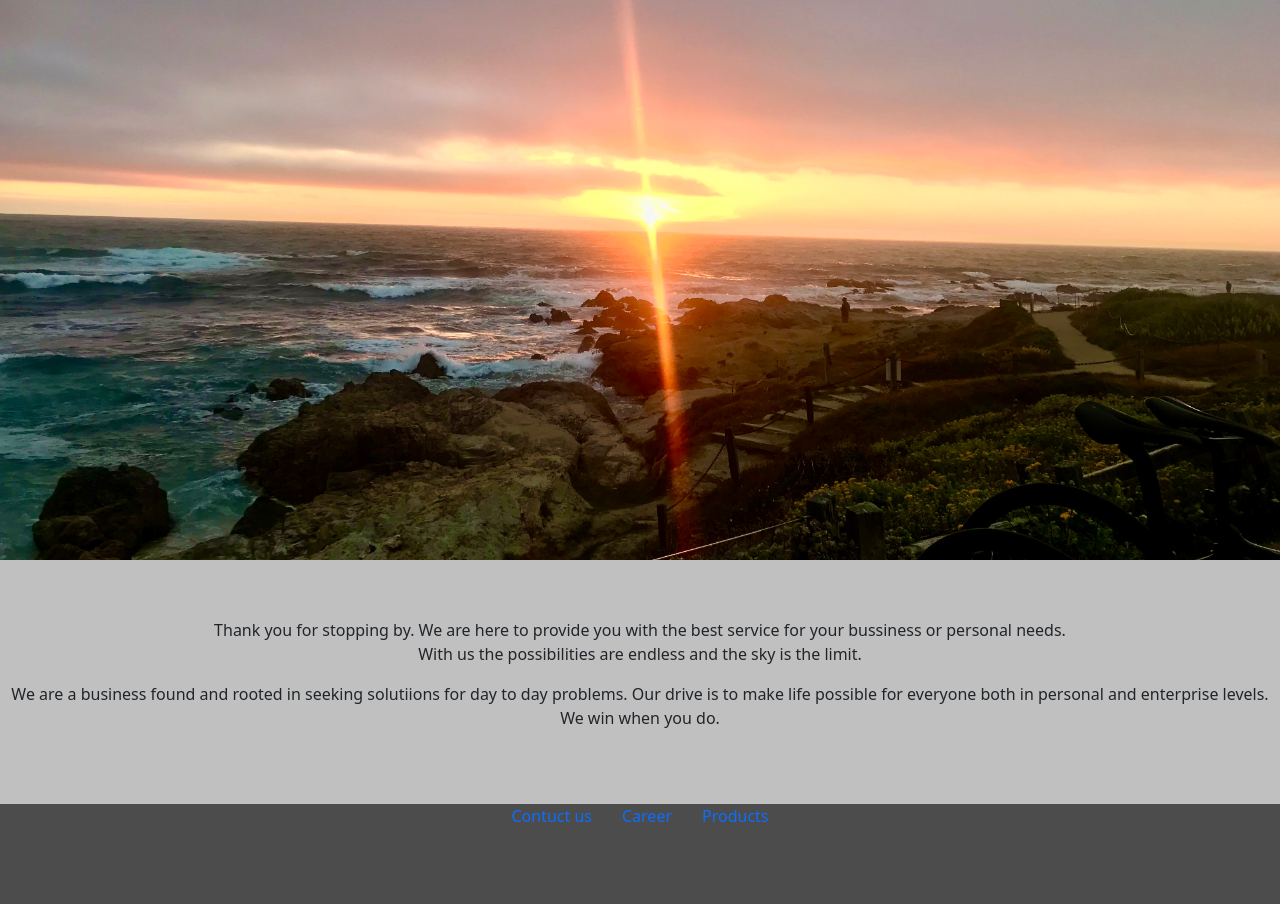
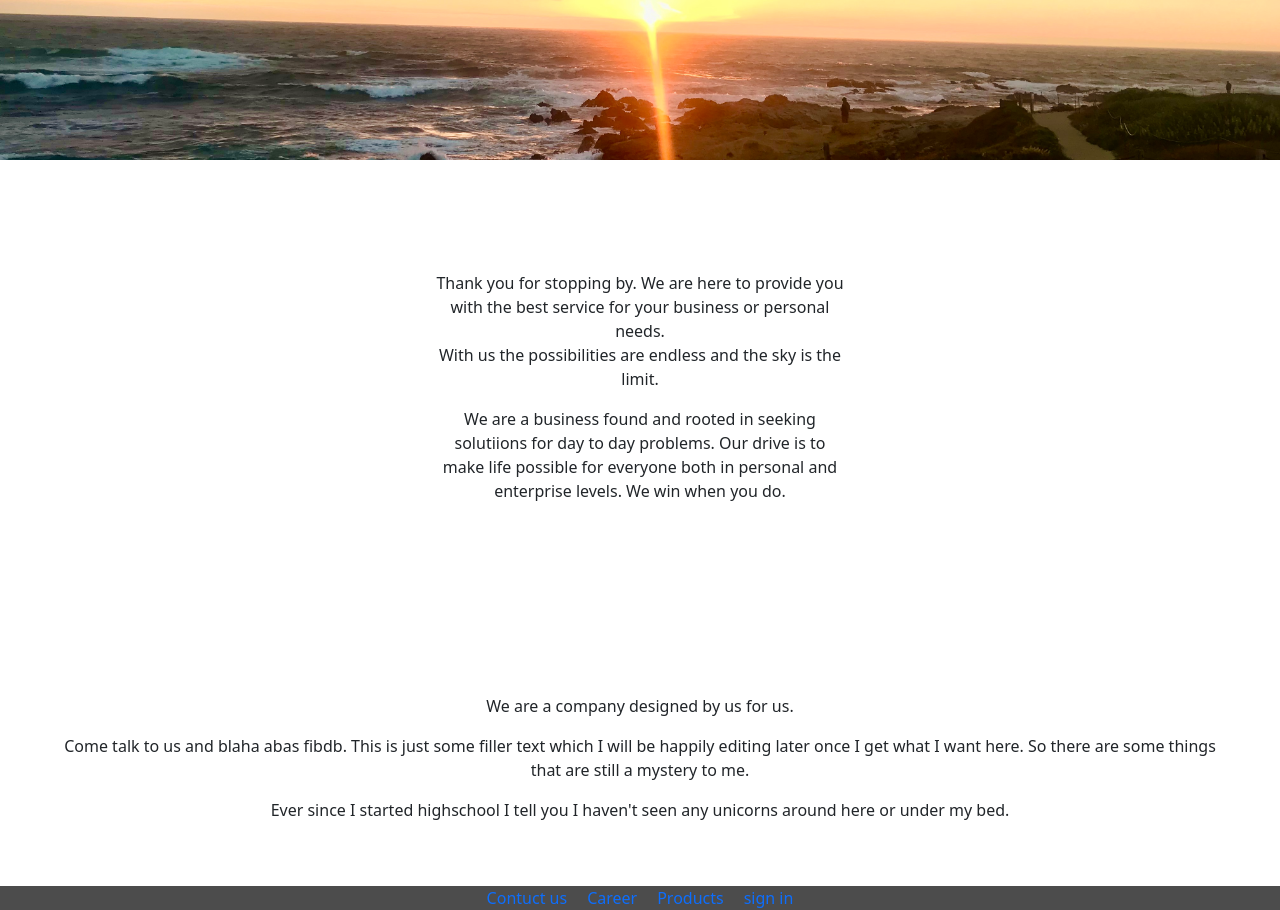
Before and after one commit to isakabusee/busee_inc, a React (Create React App) app: page / in a window 1280 px wide. Shown: the part 240-1150 px from the top of the page. Built offline with nearby package versions, Linux system fonts and the light colour scheme.

Commit message:
more notes

```diff
--- a/src/App.css
+++ b/src/App.css
@@ -178,7 +178,11 @@ nav ul li {
 .intro-message {
   width: auto;
   align-items: center;
-  margin: 10px 10px 10px 10px;
+  margin: 1% 30% 1% 30%;
+  display: flex;
+  padding: 50px 50px 50px 50px;
+  flex-direction: column;
+  background: #FFFFFF;
 
 }
 .intro-message h1 {
@@ -186,34 +190,10 @@ nav ul li {
   color: #61dafb;
 
 }
-/* .picWrapper1 {
-  float: left;
-  padding: 5px;
+.area2{
+  width: auto;
+  margin: 5% 5%;
 }
-.picWrapper2 {
-  float: right;
-  padding: 5px;
-}
-.picWrapper3 {
-  float: left;
-  padding: 5px;
-}
-.picWrapper4 {
-  float: right;
-  padding: 5px;
-}
-.picWrapper5 {
-  float: left;
-  padding: 5px;
-}
-.picWrapper6 {
-  float: right;
-  padding: 5px;
-}
-.picWrapper7 {
-  float: right;
-  padding: 5px;
-} */
 
 
 
@@ -284,7 +264,7 @@ a.active, a:hover{
 @media (max-width: 952px){
   label.logo{
     font-size: 30px;
-    padding-left: 50px;
+    padding-left: 30px;
   }
   nav ul li a{
     font-size: 16px;
@@ -296,9 +276,9 @@ a.active, a:hover{
   }
   ul{
     position: fixed;
-    width: 20%;
+    width: 45%;
     height: 300vh;
-    background: #2c3e50;
+    background: var(--primary-silver);
     top: 80px;
     left: -100%;
     text-align: center;
@@ -314,7 +294,7 @@ a.active, a:hover{
   }
   a:hover,a.active{
     background: none;
-    color: white;
+    color: black;
   }
   #check:checked ~ul{
     left: 0;
@@ -332,21 +312,41 @@ a.active, a:hover{
   background: url(./images/background.png) no-repeat;
   background-size: cover;
   background-position: center;
-  height: 100vh;
+  height: 50vh;
 }
 .main2{
   flex-direction: column;
-  background-color: var(--primary-silver);
+  /* background-color: var(--primary-silver); */
+  width: auto;
 
 }
 
 /*** Footer ***/
 .bottom{
   background-color: var(--primary-transparent-black);
-  height: 100px;
+  min-height: 10%;
 }
 .bottom a{
-  padding: 5px;
+  /* padding: 5px; */
   margin: 10px 10px;
   text-decoration: none;
 }
+
+/** Servces **/
+
+.idea1{
+  width: 30%;
+  border-radius: 50%;
+  display: block;
+  align-items: center;
+  padding: 5%;
+}
+.idea2{
+  border-radius: 50%;
+  display: flex;
+  align-self: flex-end;
+  float:right;
+  width: 30%;
+  padding: 0 5%;
+  flex-direction: column;
+}
--- a/src/Pages/Info.js
+++ b/src/Pages/Info.js
@@ -8,9 +8,15 @@ const Info = () => {
     <Navbar1 />
       </div>
     <div>
-      <h1>We are changing the world</h1>
-      <h3>We are here to turn your wildest dreams into reality</h3>
-      <h5>Contact us</h5>
+      <div className="idea1">
+      <h3>Bridging Gaps</h3>
+      <p>We connect businesses to their customers. Our model tneregetbdbsvxfbfgn zdgvadbdgn for now there will be this text. I will of course write something clever here to showcase how we solve business ideas and connect people together.</p>
+      </div>
+      <div className="idea2">
+        <p>We innovate and find ways to solve local solutions. Bring customer to the products is one of our main objective.</p>
+        <p>Ensuring that products changes hands fast and cheaply. Easing supply of produce and products for both suppliers and consumers.</p>
+      </div>
+
     </div>
       </>
   )
--- a/src/components/Footer.js
+++ b/src/components/Footer.js
@@ -7,7 +7,7 @@ const Footer = () => {
 <a href="#">Contuct us</a>
 <a href="#">Career</a>
 <a href="#">Products</a>
-{/* <a href="https://main.dbrn9m5vm05xv.amplifyapp.com/">Page</a> */}
+<a href="#">sign in</a>
     </div>
   )
 }
--- a/src/components/SomeInfo.js
+++ b/src/components/SomeInfo.js
@@ -2,11 +2,12 @@ import React from 'react'
 
 const SomeInfo = () => {
   return (
+    <>
     <div className='someInfo-wrapper py-5'>
       <div className="intro-message">
 
         <p>
-            Thank you for stopping by. We are here to provide you with the best service for your bussiness or personal needs. <br />
+            Thank you for stopping by. We are here to provide you with the best service for your business or personal needs. <br />
             With us the possibilities are endless and the sky is the limit.
         </p>
         <p>
@@ -16,6 +17,12 @@ const SomeInfo = () => {
 
       </div>
     </div>
+    <div className="area2">
+      <p>We are a company designed by us for us.</p>
+      <p>Come talk to us and blaha abas fibdb. This is just some filler text which I will be happily editing later once I get what I want here. So there are some things that are still a mystery to me.</p>
+      <p>Ever since I started highschool I tell you I haven't seen any unicorns around here or under my bed.</p>
+    </div>
+    </>
   )
 }
 
```
